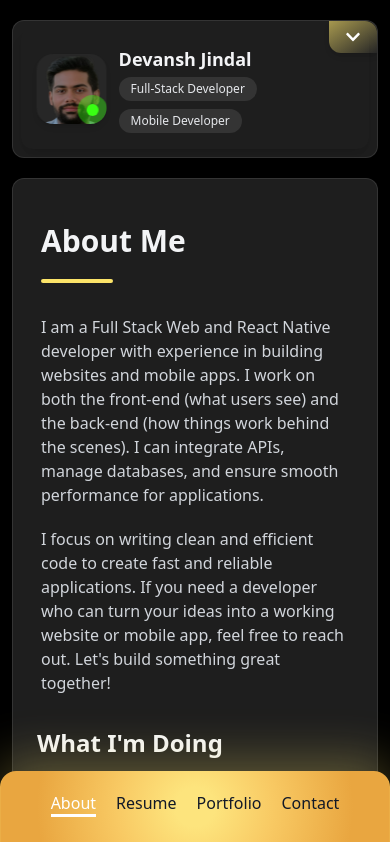
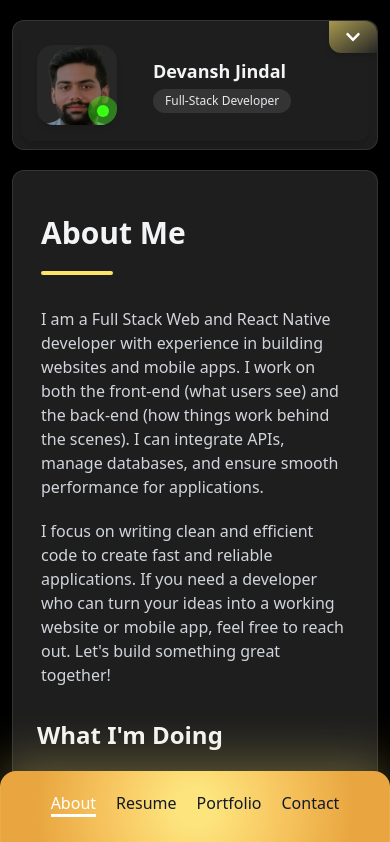
Before and after one commit to devansh-jindal-2004/portfolio-new, a Next.js app: page / in a window 390 px wide. Shown: the top 842 px of the page. Built offline with nearby package versions, Linux system fonts and the light colour scheme.

Commit message:
mobile developer tag removed

```diff
--- a/components/SideBar/SideBar.jsx
+++ b/components/SideBar/SideBar.jsx
@@ -18,7 +18,7 @@ function SideBar() {
     }, []);
 
     return (
-        <div className="bg-[#1E1E1E] relative text-white p-2 sm:p-5 flex flex-col justify-center items-center rounded-xl border border-gray-100/10 shadow-md flex-shrink-0 h-fit" onClick={() => setisvisible((prev) => !prev)}>
+        <div className="bg-[#1E1E1E] relative text-white p-2 sm:p-5 flex flex-col justify-center items-center rounded-xl border border-gray-100/10 shadow-md flex-shrink-0 h-fit" onClick={()=>setisvisible((prev)=> !prev)}>
 
             {/* Toggle Button */}
             <button
@@ -31,7 +31,7 @@ function SideBar() {
 
 
             {/* Profile Section */}
-            <div className="w-full flex xl:flex-col items-center gap-3 md:gap-4 p-4 rounded-xl shadow-lg relative">
+            <div className="w-full flex xl:flex-col items-center gap-4 p-4 rounded-xl shadow-lg relative">
 
                 {/* Flipping Image Container */}
                 <div
@@ -94,16 +94,10 @@ function SideBar() {
                 </style>
 
                 {/* Name & Role */}
-                <div className="flex flex-col items-start xl:items-center gap-1 ml-0">
+                <div className="flex flex-col items-start xl:items-center gap-1 ml-5 xl:ml-0">
                     <div className="text-lg sm:text-3xl md:text-4xl xl:text-2xl font-semibold text-gray-100">Devansh Jindal</div>
-                    <div className="flex flex-wrap gap-2 flex-row">
                     <div className="text-xs text-gray-200 rounded-xl bg-gray-100/10 px-3 py-1">
                         Full-Stack Developer
-                        </div>
-                        <div className="text-xs text-gray-200 rounded-xl bg-gray-100/10 px-3 py-1">
-                            Mobile Developer
-                        </div>
-
                     </div>
                 </div>
             </div>
```
Lines whose indentation alone changed are shown as unchanged.
